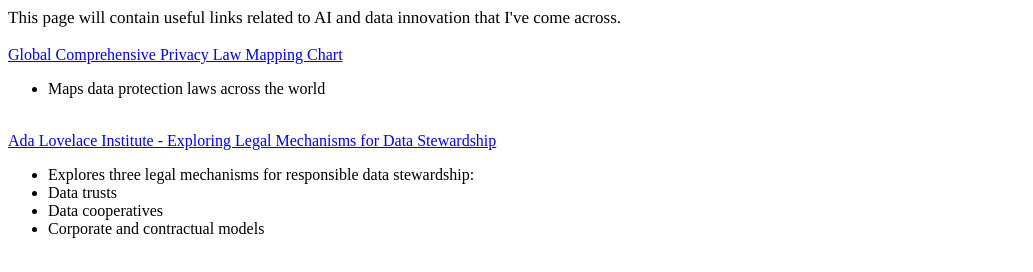
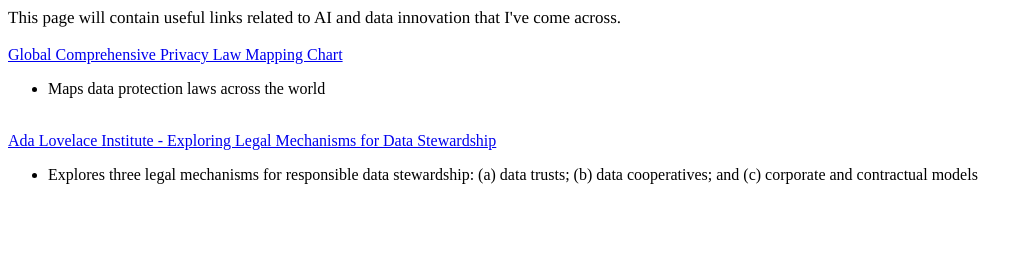
Before and after one commit to vikneswarankumaran/vikneswaran.github.io, a plain HTML site: page index.html in a window 1280 px wide. Shown: the whole page, without its empty margins (0-1033 px from the left). Drawn offline with Linux system fonts and the light colour scheme.

Commit message:
Update index.html

```diff
--- a/index.html
+++ b/index.html
@@ -24,10 +24,7 @@
 
 <a href="https://www.adalovelaceinstitute.org/wp-content/uploads/2021/03/Legal-mechanisms-for-data-stewardship_report_Ada_AI-Council-2.pdf">Ada Lovelace Institute - Exploring Legal Mechanisms for Data Stewardship</a>
 <ul>
-  <li>Explores three legal mechanisms for responsible data stewardship:</li>
-    <li>Data trusts</li>
-    <li>Data cooperatives</li>
-    <li>Corporate and contractual models</li>
+  <li>Explores three legal mechanisms for responsible data stewardship: (a) data trusts; (b) data cooperatives; and (c) corporate and contractual models</li>
 </ul>
 </body>
 </html>
```
